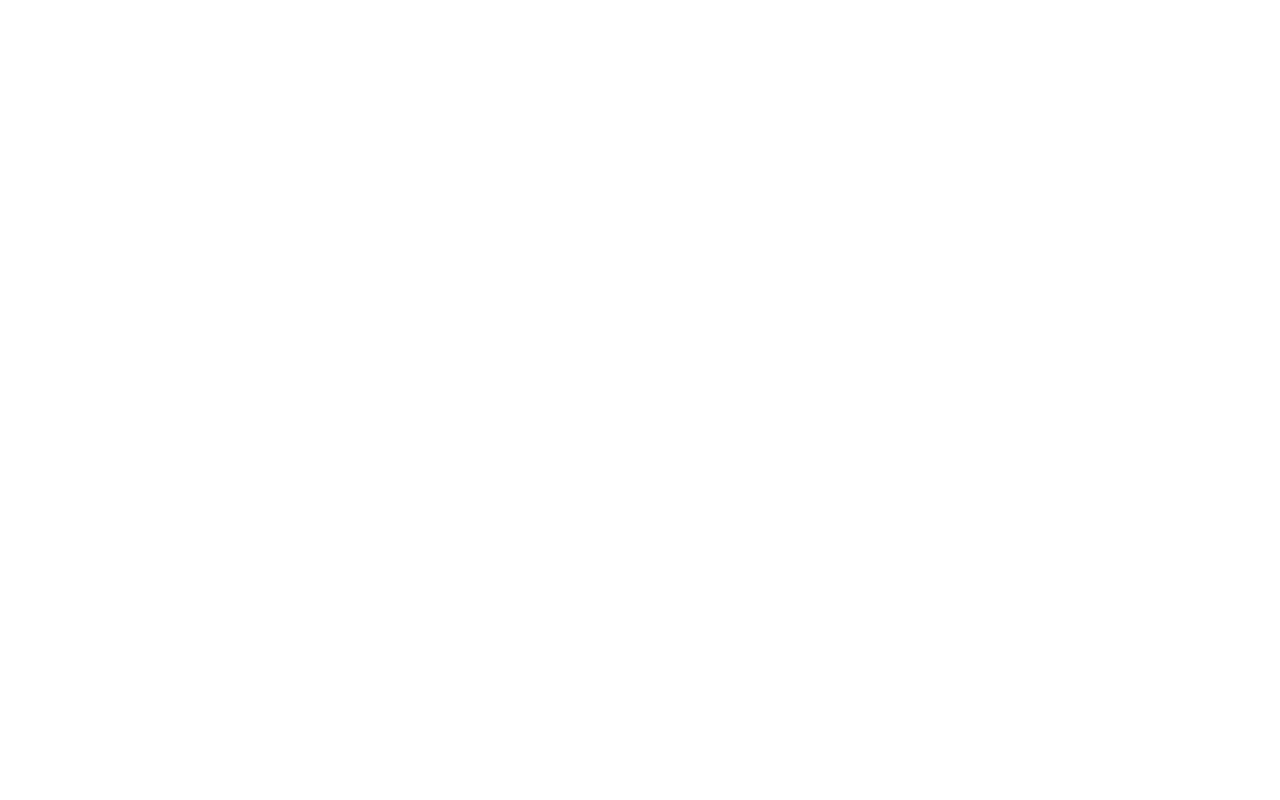
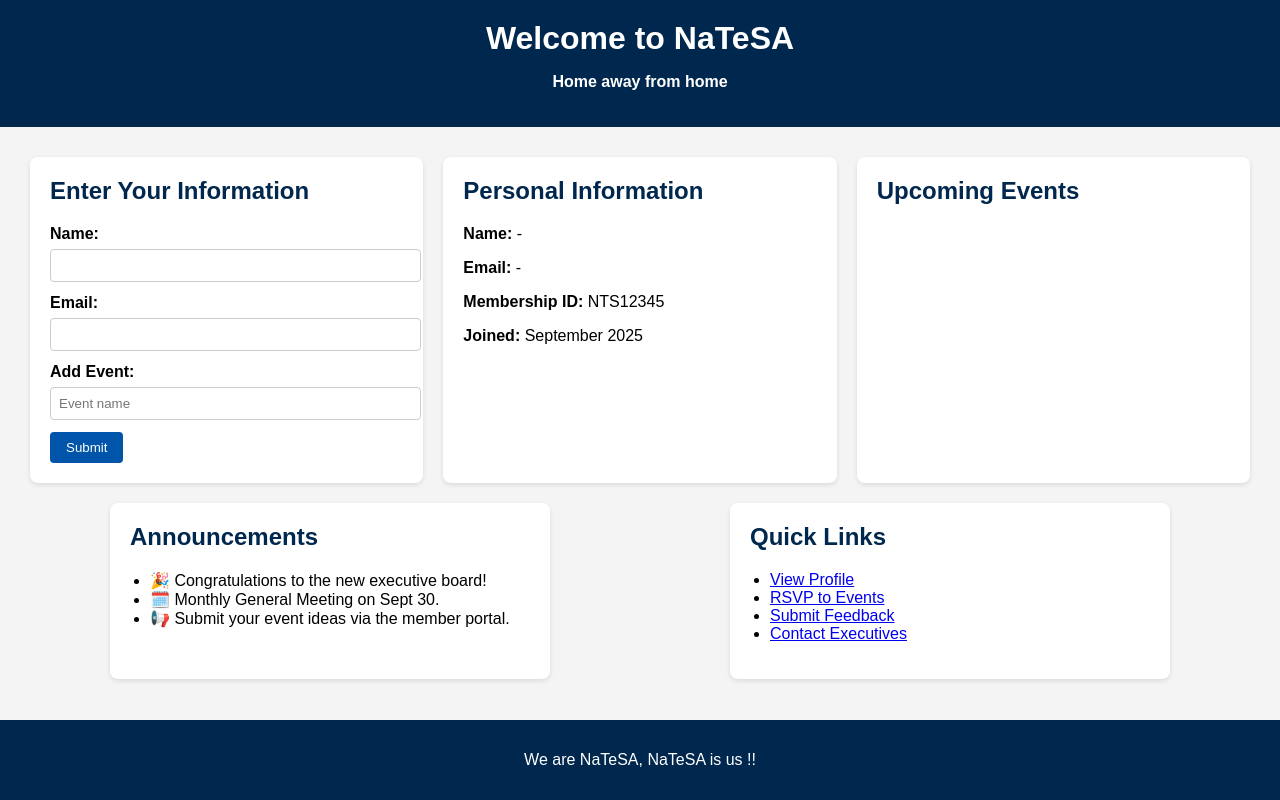
Before and after one commit to Sandisile-hub/Digital-dreamer, a plain HTML site: page gnm_dashboard.html in a window 1280 px wide. Drawn offline with Linux system fonts and the light colour scheme.

Commit message:
Updated gnm_dashboard.html

```diff
--- a/gnm_dashboard.html
+++ b/gnm_dashboard.html
@@ -1,11 +1,163 @@
 <!DOCTYPE html>
 <html lang="en">
 <head>
-    <meta charset="UTF-8">
-    <meta name="viewport" content="width=device-width, initial-scale=1.0">
-    <title>General Member Dashboard</title>
+  <meta charset="UTF-8" />
+  <meta name="viewport" content="width=device-width, initial-scale=1.0"/>
+  <title>General Member Dashboard | NaTeSA</title>
+  <style>
+    body {
+      font-family: Arial, sans-serif;
+      margin: 0;
+      background-color: #f4f4f4;
+    }
+
+    header {
+      background-color: #00274D;
+      color: #ffffff;
+      padding: 20px;
+      text-align: center;
+    }
+
+    header h1 {
+      margin: 0;
+    }
+
+    .container {
+      display: flex;
+      flex-wrap: wrap;
+      justify-content: space-around;
+      margin: 20px;
+    }
+
+    .card {
+      background-color: white;
+      box-shadow: 0 2px 5px rgba(0, 0, 0, 0.1);
+      border-radius: 8px;
+      padding: 20px;
+      margin: 10px;
+      flex: 1 1 300px;
+      max-width: 400px;
+    }
+
+    .card h2 {
+      margin-top: 0;
+      color: #00274D;
+    }
+
+    footer {
+      background-color: #00274D;
+      color: white;
+      text-align: center;
+      padding: 15px 0;
+      position: fixed;
+      bottom: 0;
+      width: 100%;
+    }
+
+    label {
+      font-weight: bold;
+    }
+
+    input[type="text"],
+    input[type="email"] {
+      width: 100%;
+      padding: 8px;
+      margin: 6px 0 12px;
+      border: 1px solid #ccc;
+      border-radius: 4px;
+    }
+
+    button {
+      padding: 8px 16px;
+      background-color: #0055aa;
+      color: white;
+      border: none;
+      border-radius: 4px;
+      cursor: pointer;
+    }
+
+    button:hover {
+      background-color: #003e80;
+    }
+
+    ul {
+      padding-left: 20px;
+    }
+  </style>
 </head>
 <body>
 
-</body>
-</html>
+  <header>
+    <h1>Welcome to NaTeSA</h1>
+    <p><strong>Home away from home</strong></p>
+  </header>
+
+  <div class="container">
+    <!-- User Form -->
+    <div class="card">
+      <h2>Enter Your Information</h2>
+      <form id="userForm">
+        <label for="name">Name:</label><br />
+        <input type="text" id="name" name="name" required /><br />
+
+        <label for="email">Email:</label><br />
+        <input type="email" id="email" name="email" required /><br />
+
+        <label for="event">Add Event:</label><br />
+        <input type="text" id="event" name="event" placeholder="Event name" /><br />
+
+        <button type="button" onclick="submitForm()">Submit</button>
+      </form>
+    </div>
+
+    <!-- Personal Info -->
+    <div class="card">
+      <h2>Personal Information</h2>
+      <p><strong>Name:</strong> <span id="displayName">-</span></p>
+      <p><strong>Email:</strong> <span id="displayEmail">-</span></p>
+      <p><strong>Membership ID:</strong> NTS12345</p>
+      <p><strong>Joined:</strong> September 2025</p>
+    </div>
+
+    <!-- Events -->
+    <div class="card">
+      <h2>Upcoming Events</h2>
+      <ul id="eventList">
+        <!-- Events will be added here -->
+      </ul>
+    </div>
+
+    <!-- Announcements -->
+    <div class="card">
+      <h2>Announcements</h2>
+      <ul>
+        <li>🎉 Congratulations to the new executive board!</li>
+        <li>🗓️ Monthly General Meeting on Sept 30.</li>
+        <li>📢 Submit your event ideas via the member portal.</li>
+      </ul>
+    </div>
+
+    <!-- Quick Links -->
+    <div class="card">
+      <h2>Quick Links</h2>
+      <ul>
+        <li><a href="#">View Profile</a></li>
+        <li><a href="#">RSVP to Events</a></li>
+        <li><a href="#">Submit Feedback</a></li>
+        <li><a href="#">Contact Executives</a></li>
+      </ul>
+    </div>
+  </div>
+
+  <footer>
+    <p>We are NaTeSA, NaTeSA is us !!</p>
+  </footer>
+
+  <script>
+    function submitForm() {
+      const name = document.getElementById('name').value.trim();
+      const email = document.getElementById('email').value.trim();
+      const event = document.getElementById('event').value.trim();
+
+      if (name) {
+        document.getElementById('displayNa
```
